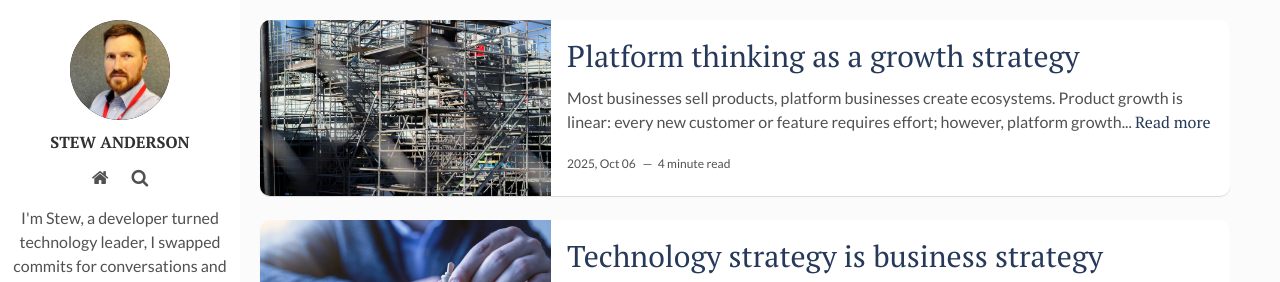
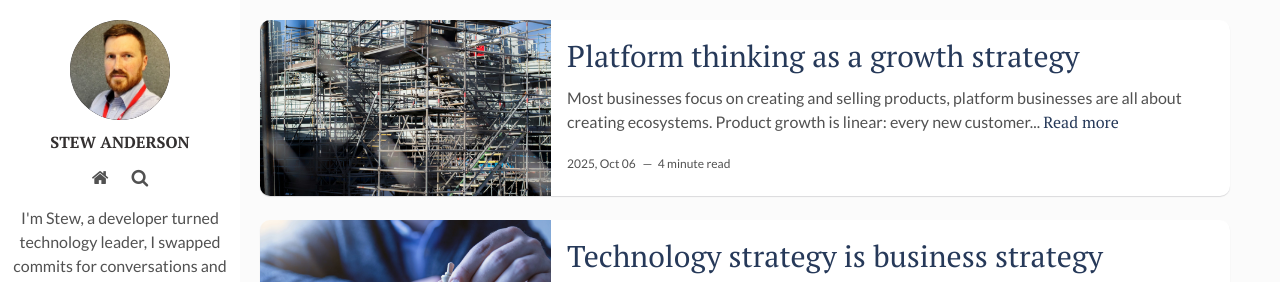
Before and after one commit to stew-anderson/blog, a Jekyll site: the page built from index.html, in a window 1280 px wide and 1358 px high. Shown: the top 282 px of the window. Built offline with Jekyll 4.4.1, drawn with Linux system fonts in a browser that asks for light colours; the list of posts is cut into pages by our own code; some of the changed lines change nothing that is shown.

Commit message:
Minor adjustments to draft

```diff
--- a/_posts/2025-10-08-platform-thinking-as-a-growth-strategy.markdown
+++ b/_posts/2025-10-08-platform-thinking-as-a-growth-strategy.markdown
@@ -10,7 +10,7 @@
 unsplashimage: "gray-metal-building-with-glass-windows-Wf_kNhZzL0A"
 ---
 
-Most businesses sell products, platform businesses create ecosystems.
+Most businesses focus on creating and selling products, platform businesses are all about creating ecosystems.
 
 Product growth is linear: every new customer or feature requires effort; however, platform growth is exponential: every new participant adds value for everyone else.
 Platform thinking in business terms means a mindset shift away from building products and moving towards enabling ecosystems.
@@ -19,7 +19,7 @@
 
 If we think about the product lifecycle, it starts with an idea, a prototype, a few iterations, then hopefully we can introduce users, we have adoption. Eventually it matures to have market fit, the product is stable and well understood. This is the perfect time to ask the bigger question:
 
-> what if we allow others to build on what we've done for growth?
+> What if we let others build on what we’ve created to drive growth?
 
 Platform thinking is a mindset shift, from delivering features to enabling ecosystems. It's about moving from linear value chains to network effects, where each participant contributes value that benefits everyone else.
 
@@ -52,29 +52,29 @@
 > Build what differentiates you. Buy what scales you
 
 **Almost always buy:**
-* Auth/OAuth (e.g: [Auth0](https://auth0.com/), [Okta](https://www.okta.com/), [Keycloak](https://www.keycloak.org/)): You're not more secure than the specialists (unless security is your differentiator!).
-* API gateways (e.g: [Kong](https://konghq.com/), [AWS API Gateway](https://aws.amazon.com/api-gateway/)): Rate limiting and key management are solved problems.
-* Monitoring (e.g: [Grafana](https://grafana.com/), [DataDog](https://www.datadoghq.com/), [Prometheus](https://prometheus.io/)): You need visibility into what third parties are doing.
-* Documentation platforms (e.g: [ReadMe](https://readme.com/), [Stoplight](https://stoplight.io/)): Auto-generated docs from OpenAPI specs.
+* **Auth/OAuth** (e.g: [Auth0](https://auth0.com/), [Okta](https://www.okta.com/), [Keycloak](https://www.keycloak.org/)): You're not more secure than the specialists (unless security is your differentiator!)
+* **API gateways** (e.g: [Kong](https://konghq.com/), [AWS API Gateway](https://aws.amazon.com/api-gateway/)): Rate limiting and key management are solved problems.
+* **Monitoring** (e.g: [Grafana](https://grafana.com/), [DataDog](https://www.datadoghq.com/), [Prometheus](https://prometheus.io/)): You need visibility into what third parties are doing.
+* **Documentation platforms** (e.g: [ReadMe](https://readme.com/), [Stoplight](https://stoplight.io/)): Auto-generated docs from OpenAPI specs.
 
-**The gray zone:**
-* Webhook infrastructure: Buy at small scale (e.g: Svix, Hookdeck), but if reliability/ordering is your differentiation, consider building.
-* Developer portals: Most platforms can use off-the-shelf (Backstage, ReadMe). But if integration ease is a primary reason developers choose you over competitors, where the documentation and onboarding experience is part of why they win ([Stripe](https://docs.stripe.com/development) as a great example), then custom might be worth it. Would a merely "good" portal lose us developers? If no, buy it.
-* Multi-tenancy architecture: Standard patterns (shared DB with tenant IDs, schema-per-tenant, database-per-tenant) handle most cases. Build custom only if you have extreme regulatory requirements or truly complex isolation needs - start simple!
+**The grey zone:**
+* **Webhook infrastructure**: Buy at small scale (e.g: [Svix](https://www.svix.com/), [Hookdeck](https://hookdeck.com/), [n8n](https://n8n.io/)), but if reliability/ordering is your differentiation, consider building.
+* **Developer portals**: Most platforms can use off-the-shelf (e.g: [Backstage](https://backstage.io/), [OpsLevel](https://www.opslevel.com/)). But if integration ease is a primary reason developers choose you over competitors, where the documentation and onboarding experience is part of why they win ([Stripe](https://docs.stripe.com/development) as a great example), then custom might be worth it. Would a merely "good" portal lose us developers? If no, buy it.
+* **Multi-tenancy architecture**: Standard patterns (shared DB with tenant IDs, schema-per-tenant, database-per-tenant) handle most cases. Build custom only if you have extreme regulatory requirements or truly complex isolation needs - start simple!
 
 **Almost always build:**
-* Your core platform API's: This is your IP.
-* Extension/plugin architecture: Too specific to your domain model.
-* Ecosystem management: Partner onboarding and sandbox environments need to mirror your business.
-* Data isolation and governance: Too tied to your compliance requirements.
+* **Your core platform API's**: This is your IP.
+* **Extension/plugin architecture**: Too specific to your domain model.
+* **Ecosystem management**: Partner onboarding and sandbox environments need to mirror your business.
+* **Data isolation and governance**: Too tied to your compliance requirements.
 
 ## The payoff
 Platforms outlast products. They create network effects, build moats and unlock innovation at the edges. You don't have to control everything, you just have to enable it. If you don't build platforms you risk becoming part of someone else's.
 
-## Final thoughts on current AI developments in this area
-Just as API's unlocked interoperability of services and accelerated platform growth, we're now entering the next phase with Anthropic's MCP (Model Context Protocol).
+## Final thoughts on current AI developments impacting this area
+Just as API's unlocked interoperability of services and accelerated platform growth, we're now entering the next phase with [Anthropic's MCP (Model Context Protocol)](https://www.anthropic.com/news/model-context-protocol).
 
-We're at a turning point where there is the potential for MCP to move us away from human-driven integrations to machine coordinated ones. Gone are the manual process and in return is the acceptance of allowing agents to understand, negotiate and act across platforms.
+We're at a turning point where there is the potential for [MCP](https://www.anthropic.com/news/model-context-protocol) to move us away from human-driven integrations to machine coordinated ones. Gone are the manual process and in return is the acceptance of allowing agents to understand, negotiate and act across platforms.
 
 For businesses, that's both an opportunity and a threat. If your platform isn't ready to speak the same "language" as others in this emerging ecosystem, you risk being abstracted away by those that are.
 
```
